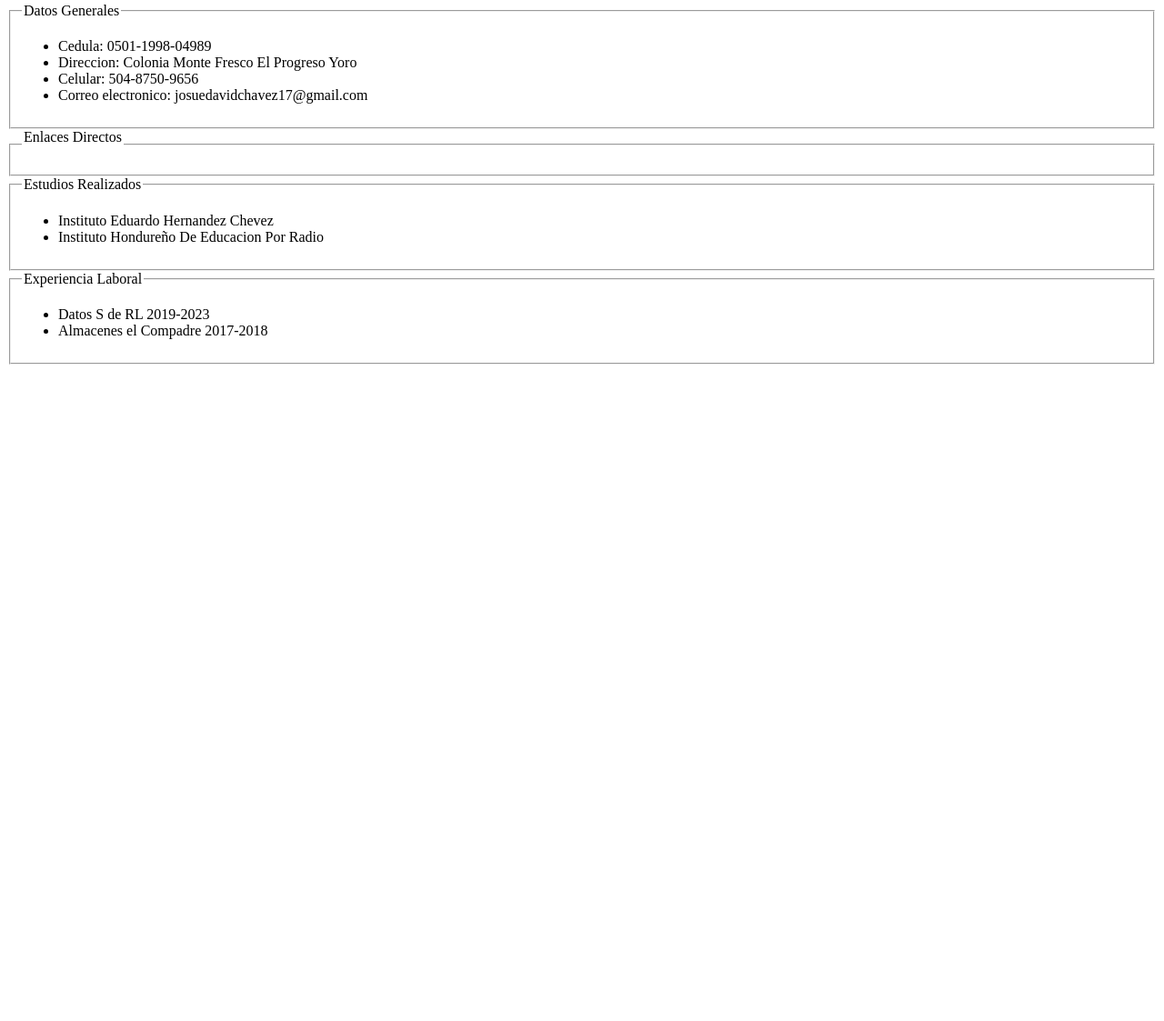
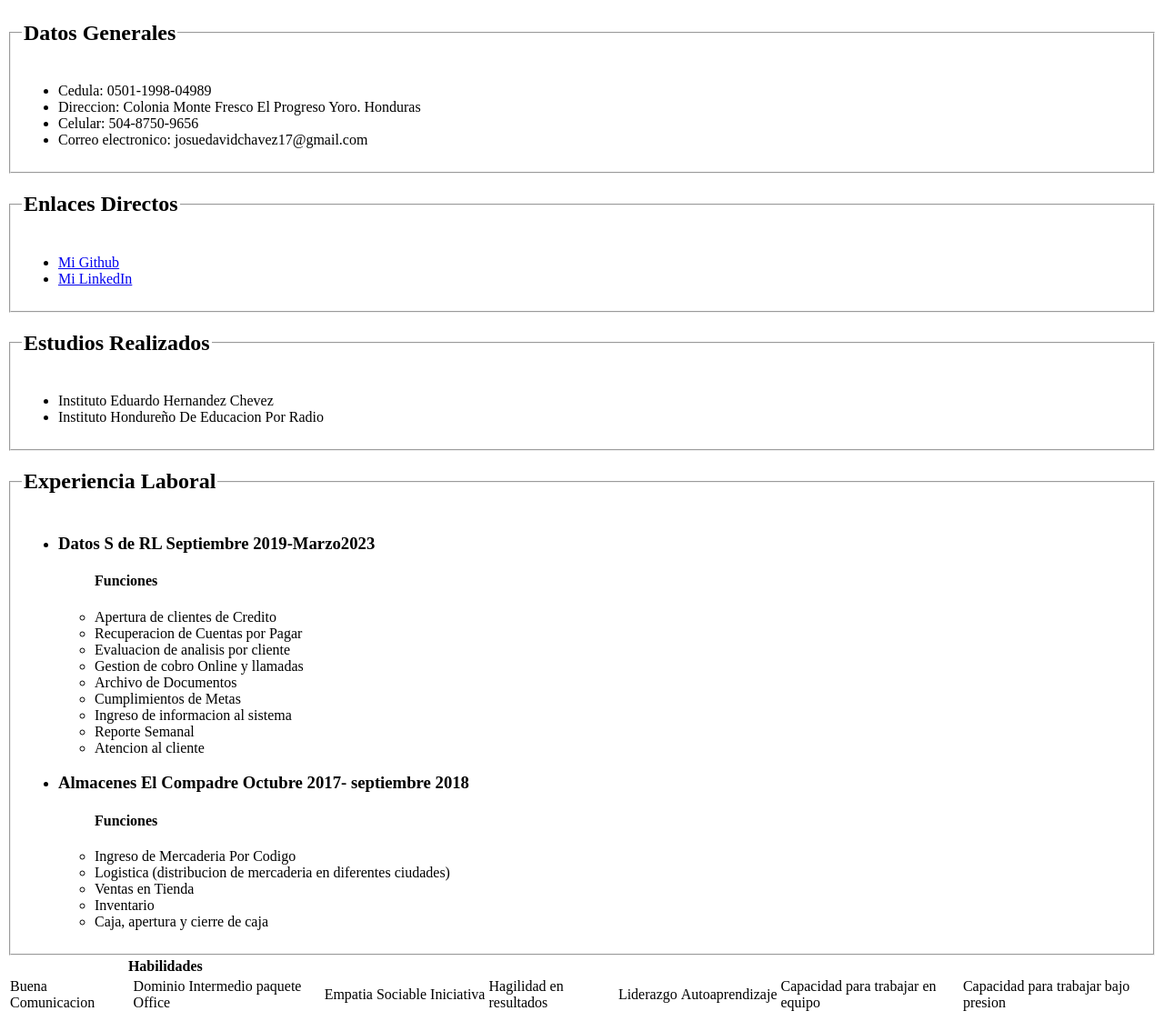
Before and after one commit to Josuedci/html-intro, a plain HTML site: page index.html in a window 1280 px wide. Shown: the part 299-1422 px from the top of the page at 91% size. Before the commit the page ends 800 px from the top, so only its background shows below. Drawn offline with Linux system fonts and the light colour scheme.

Commit message:
experiencia-habilidades

```diff
--- a/index.html
+++ b/index.html
@@ -13,24 +13,25 @@
          <img src="./mifotocv.jpeg" id="mifotocv" width="150"
          <br><br><br>
          <fieldset>
-            <legend> Datos Generales</legend>
+            <legend><h2>Datos Generales</h2></legend>
             <ul>
                 <li>Cedula: 0501-1998-04989</li>
-                <li>Direccion: Colonia Monte Fresco El Progreso Yoro</li>
+                <li>Direccion: Colonia Monte Fresco El Progreso Yoro. Honduras</li>
                 <li>Celular: 504-8750-9656</li>
                 <li>Correo electronico: josuedavidchavez17@gmail.com</li>
             </ul>
          </fieldset>
          <fieldset>
-            <legend>Enlaces Directos
+            <legend><h2>Enlaces Directos</h2></legend>
                 <ul>
+                    <li><a href="https://github.com/Josuedci">Mi Github</a></li>
+                    <li><a href="https://www.linkedin.com/in/josue-chavez-010aa8266">Mi LinkedIn</a></li>
+                </ul>
 
-                </ul>
-            </legend>
          </fieldset>
 
          <fieldset>
-            <legend>Estudios Realizados</legend>
+            <legend><h2>Estudios Realizados</h2></legend>
             <ul>
                 <li>Instituto Eduardo Hernandez Chevez</li>
                 <li>Instituto Hondureño De Educacion Por Radio</li>
@@ -38,16 +39,58 @@
 
          </fieldset>
          <fieldset>
-<legend>Experiencia Laboral</legend>
+
+<legend><h2>Experiencia Laboral</h2></legend>
 <ul>
-    <li>Datos S de RL 2019-2023</li>
-    <li>Almacenes el Compadre 2017-2018</li>
+    <li><h3>Datos S de RL Septiembre 2019-Marzo2023</h3></li>
+    <ul>
+        <p><h4>Funciones</h4></p>
+        <li>Apertura de clientes de Credito</li>
+        <li>Recuperacion de Cuentas por Pagar</li>
+        <li>Evaluacion de analisis por cliente</li>
+<li>Gestion de cobro Online y llamadas</li>
+<li>Archivo de Documentos</li>
+<li>Cumplimientos de Metas</li>
+<li>Ingreso de informacion al sistema</li>
+<li>Reporte Semanal</li>
+<li>Atencion al cliente</li>
+    </ul>
+    <li><h3>Almacenes El Compadre Octubre 2017- septiembre 2018</h3></li>
+    <ul>
+        <p><h4>Funciones</h4></p>
+        <li>Ingreso de Mercaderia Por Codigo</li>
+        <li>Logistica (distribucion de mercaderia en diferentes ciudades)</li>
+        <li>Ventas en Tienda</li>
+        <li>Inventario</li>
+        <li>Caja, apertura y cierre de caja</li>
+    </ul>
 </ul>
 
          </fieldset>
 
 
     </div>
+    <table>
+        <thead>
+          <tr>
+            <th colspan="2">Habilidades</th>
+          </tr>
+        </thead>
+        <tbody>
+          <tr>
+            <td>Buena Comunicacion</td>
+            <td>Dominio Intermedio paquete Office </td>
+            <td>Empatia</td>
+            <td>Sociable</td>
+            <td>Iniciativa</td>
+            <td>Hagilidad en resultados</td>
+            <td>Liderazgo</td>
+            <td>Autoaprendizaje</td>
+            <td>Capacidad para trabajar en equipo</td>
+            <td>Capacidad para trabajar bajo presion</td>
+          </tr>
+        </tbody>
+      </table>
 
 </body>
 </html>
```
